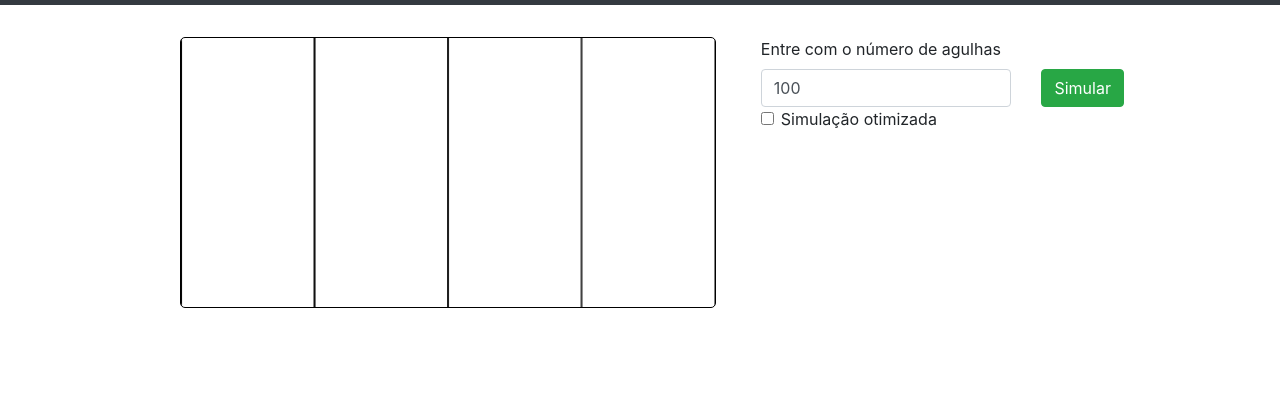
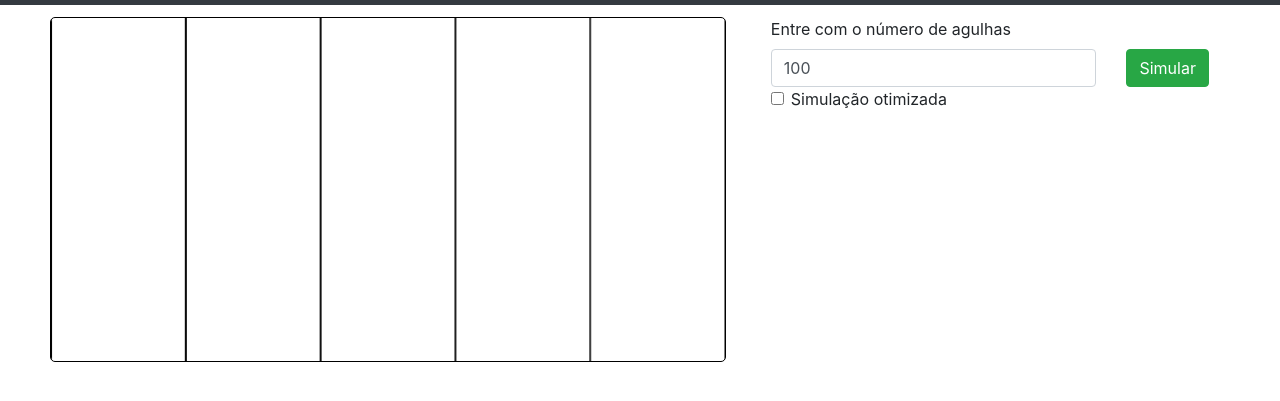
Before and after one commit to ilan-francisco/agulhas_de_buffon, a website: page index.html in a window 1280 px wide. Shown: the part 51-452 px from the top of the page. Drawn offline with nearby package versions, Linux system fonts and the light colour scheme.

Commit message:
Corrigido o tamanho da visualização do container

```diff
--- a/index.html
+++ b/index.html
@@ -6,7 +6,7 @@
     <link rel="stylesheet" href="https://cdn.jsdelivr.net/npm/bootstrap@4.5.3/dist/css/bootstrap.min.css" integrity="sha384-TX8t27EcRE3e/ihU7zmQxVncDAy5uIKz4rEkgIXeMed4M0jlfIDPvg6uqKI2xXr2" crossorigin="anonymous">
     <link rel="stylesheet" href="src/main.css">
 </head>
-<body class="container-fluid">
+<body>
     <nav class="navbar navbar-expand-md navbar-dark bg-dark fixed-top">
         <a class="navbar-brand" href="#">Agulhas de Buffon</a>
         <button class="navbar-toggler" type="button" data-toggle="collapse" data-target="#navbarsExampleDefault" aria-controls="navbarsExampleDefault" aria-expanded="false" aria-label="Toggle navigation">
@@ -64,10 +64,6 @@
                 </div>
             </div>
         </div>
-        <div>
-
-        </div>
-
     </main>
 
     <script src="https://code.jquery.com/jquery-3.5.1.slim.min.js" integrity="sha384-DfXdz2htPH0lsSSs5nCTpuj/zy4C+OGpamoFVy38MVBnE+IbbVYUew+OrCXaRkfj" crossorigin="anonymous"></script>
--- a/src/main.css
+++ b/src/main.css
@@ -13,11 +13,6 @@
     }
 }
 
-@media (min-width: 1200px) {
-    main {
-        max-width: 1000px;
-    }
-}
 
 body {
     padding-top: 5rem;
@@ -31,7 +26,6 @@ main {
 html, body {
   width: 100%;
   height: 100%;
-  margin: 10px;
   padding: 10px;
 
 }
```
